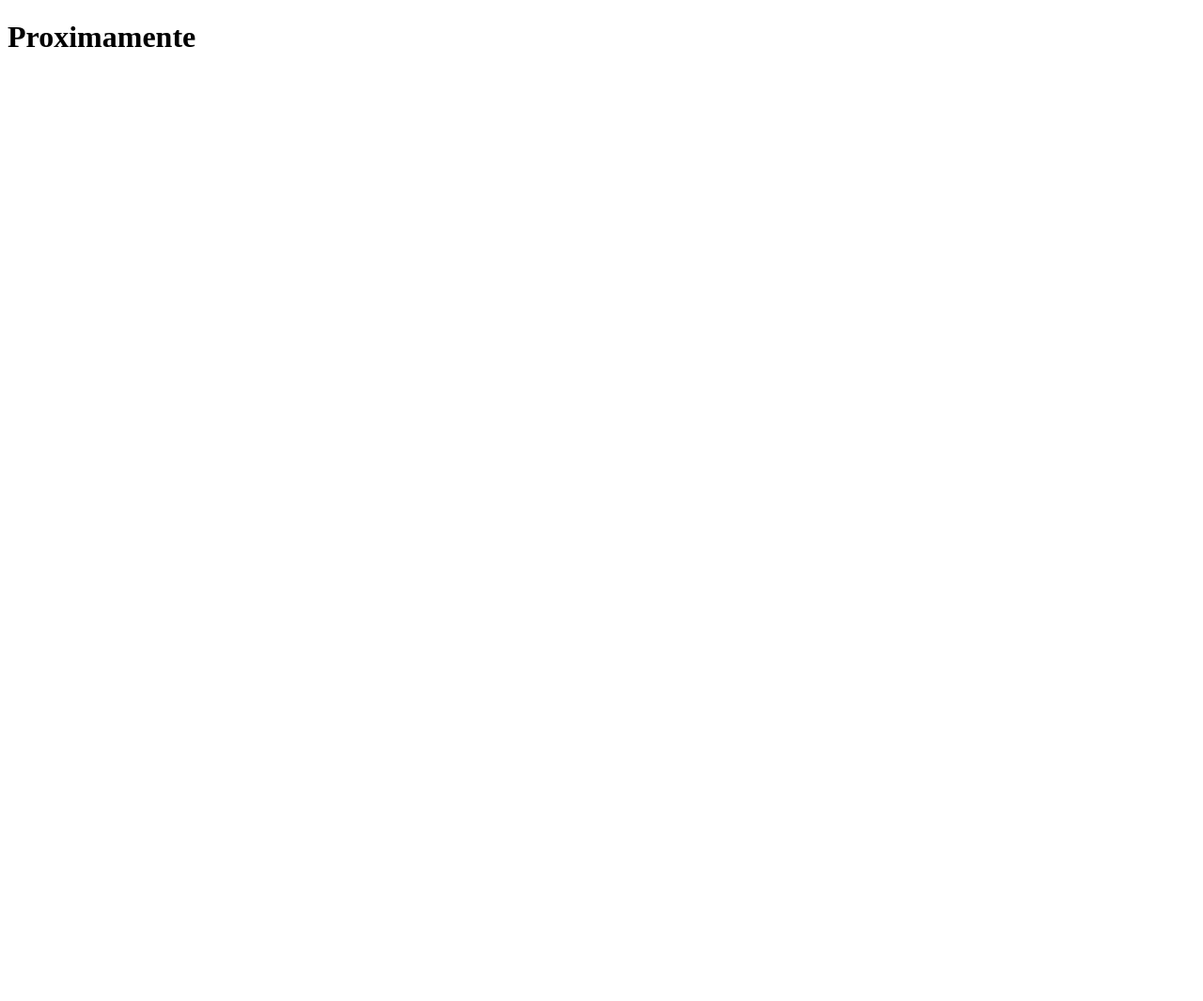
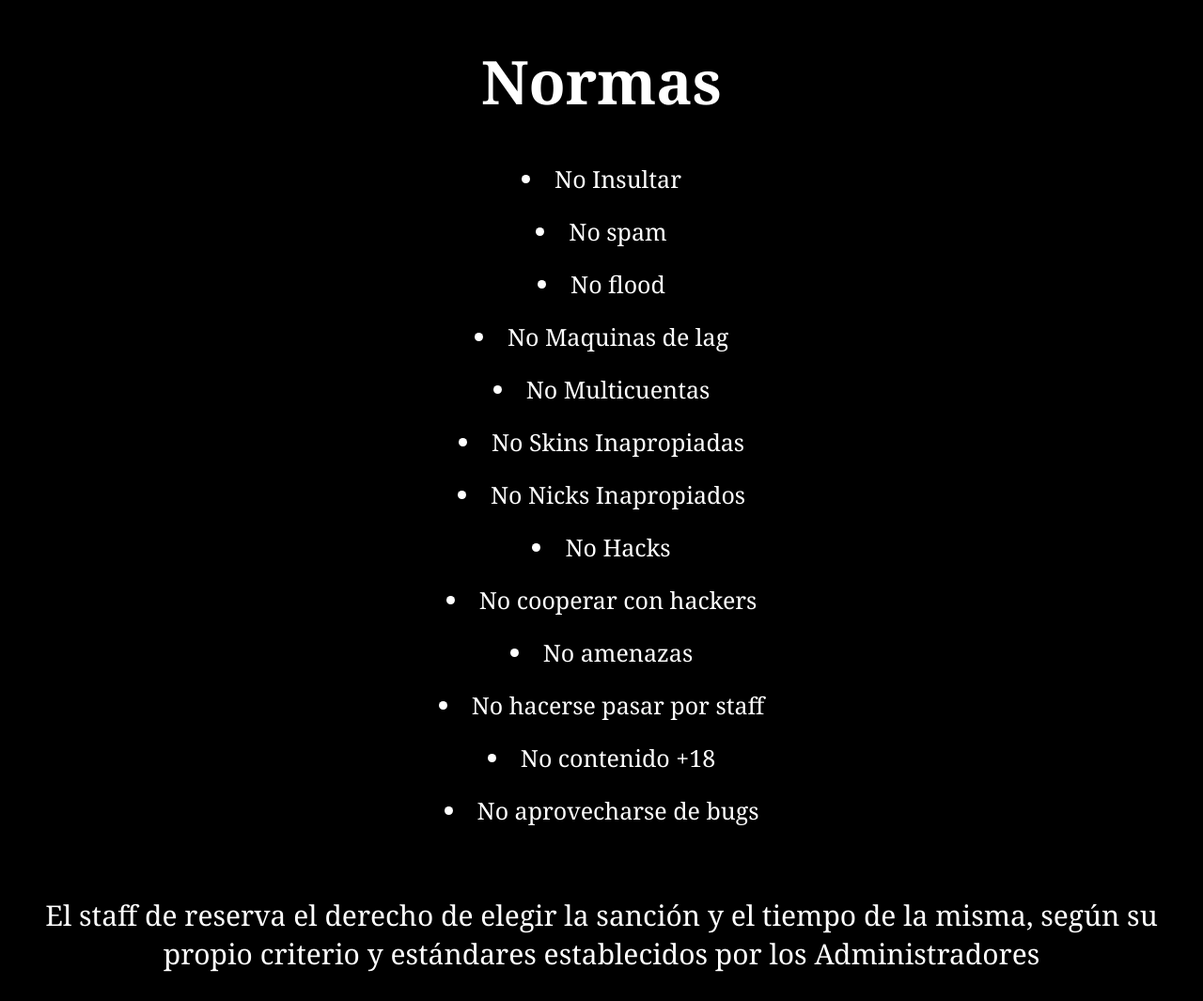
Before and after one commit to yoezequiel/GamingLive, a plain HTML site: page normas/index.html in a window 1280 px wide. Shown: the whole page at 94% size. Before the commit the page ends 800 px from the top, so only its background shows below. Drawn offline with Linux system fonts and the light colour scheme.

Commit message:
Todo menos los tops

```diff
--- a/comandos/style.css
+++ b/comandos/style.css
@@ -0,0 +1,25 @@
+*{
+    text-align: center;
+    font-family: Georgia, 'Times New Roman', Times, serif;
+    color: white;
+}
+body{
+    background-color: black;
+}
+
+h1{
+    font-size: 400%;
+}
+
+li{
+    font-size: 25px;
+}
+
+big{
+    font-size: 30px;
+    color: lightgreen;
+}
+
+p{
+    font-size: 30px;
+}
--- a/normas/index.html
+++ b/normas/index.html
@@ -4,9 +4,40 @@
     <meta charset="UTF-8">
     <meta http-equiv="X-UA-Compatible" content="IE=edge">
     <meta name="viewport" content="width=device-width, initial-scale=1.0">
+    <link rel="stylesheet" href="/normas/style.css">
     <title>GamingLive</title>
 </head>
 <body>
-    <h1>Proximamente</h1>
+    <h1>Normas</h1>
+    <lu>
+        <li>No Insultar</li>
+        <br>
+        <li>No spam</li>
+        <br>
+        <li>No flood</li>
+        <br>
+        <li>No Maquinas de lag</li>
+        <br>
+        <li>No Multicuentas</li>
+        <br>
+        <li>No Skins Inapropiadas</li>
+        <br>
+        <li>No Nicks Inapropiados</li>
+        <br>
+        <li>No Hacks</li>
+        <br>
+        <li>No cooperar con hackers</li>
+        <br>
+        <li>No amenazas</li>
+        <br>
+        <li>No hacerse pasar por staff</li>
+        <br>
+        <li>No contenido +18</li>
+        <br>
+        <li>No aprovecharse de bugs</li>
+        <br>
+        <br>
+    </lu>
+    <p>El staff de reserva el derecho de elegir la sanción y el tiempo de la misma, según su propio criterio y estándares establecidos por los Administradores</p>
 </body>
 </html>
--- a/normas/style.css
+++ b/normas/style.css
@@ -0,0 +1,20 @@
+*{
+    text-align: center;
+    font-family: Georgia, 'Times New Roman', Times, serif;
+    color: white;
+}
+body{
+    background-color: black;
+}
+
+h1{
+    font-size: 400%;
+}
+
+li{
+    font-size: 25px;
+}
+
+p{
+    font-size: 30px;
+}
--- a/style.css
+++ b/style.css
@@ -1,6 +1,7 @@
 body{
     background-image: url(https://phantom-marca.unidadeditorial.es/6557062822ae9d8fcfb57a14f4fcb803/resize/1320/f/jpg/assets/multimedia/imagenes/2022/05/09/16521305266949.jpg);
     background-size: 100%;
+    align-items: center;
 }
 
 #title{
@@ -13,52 +14,49 @@ body{
 }
 
 .container{
-    color:white
+    color:white;
+    font-size: 30px;
 }
 
 #ip {
-    background-color: #6c6a6a;
-    font-size: 30px;
     text-align: center;
-    border-radius: 60px;
 }
 
 #ip a{
-    text-decoration: none;
     color: cyan;
 }
+
+#tops{
+    text-align: center;
+}
+#comandos{
+    text-align: center;
+}
+#normas{
+    text-align: center;
+}
+
 a{
     text-decoration: none;
     color: white;
-}
-
-#tops{
+    text-decoration: none;
     background-color: #6c6a6a;
-    font-size: 25px;
-    text-align: center;
-    border-radius: 60px;
-}
-#normas{
-    background-color: #6c6a6a;
-    font-size: 25px;
-    text-align: center;
-    border-radius: 60px;
-}
-#comandos{
-    background-color: #6c6a6a;
-    font-size: 25px;
-    text-align: center;
-    border-radius: 60px;
+    border-radius: 0.5125rem;
 }
 
 footer{
-    margin-top: 23%;
+    margin-top: 20%;
     text-align: center;
 }
 
 #discord{
     font-size: 60px;
 }
+#discord a{
+    background-color: blue;
+    border-radius: 30px;
+}
+
 #whatsapp{
     font-size: 25px;
     padding-left: 250px;
--- a/tops/style.css
+++ b/tops/style.css
@@ -0,0 +1,8 @@
+*{
+    text-align: center;
+    font-family: Georgia, 'Times New Roman', Times, serif;
+    color: white;
+}
+body{
+    background-color: black;
+}
```
Also changed, not shown: comandos/index.html (+12 -1 lines), index.html (+6 -3 lines), chestcommand/example.txt (added), 1 other file.
